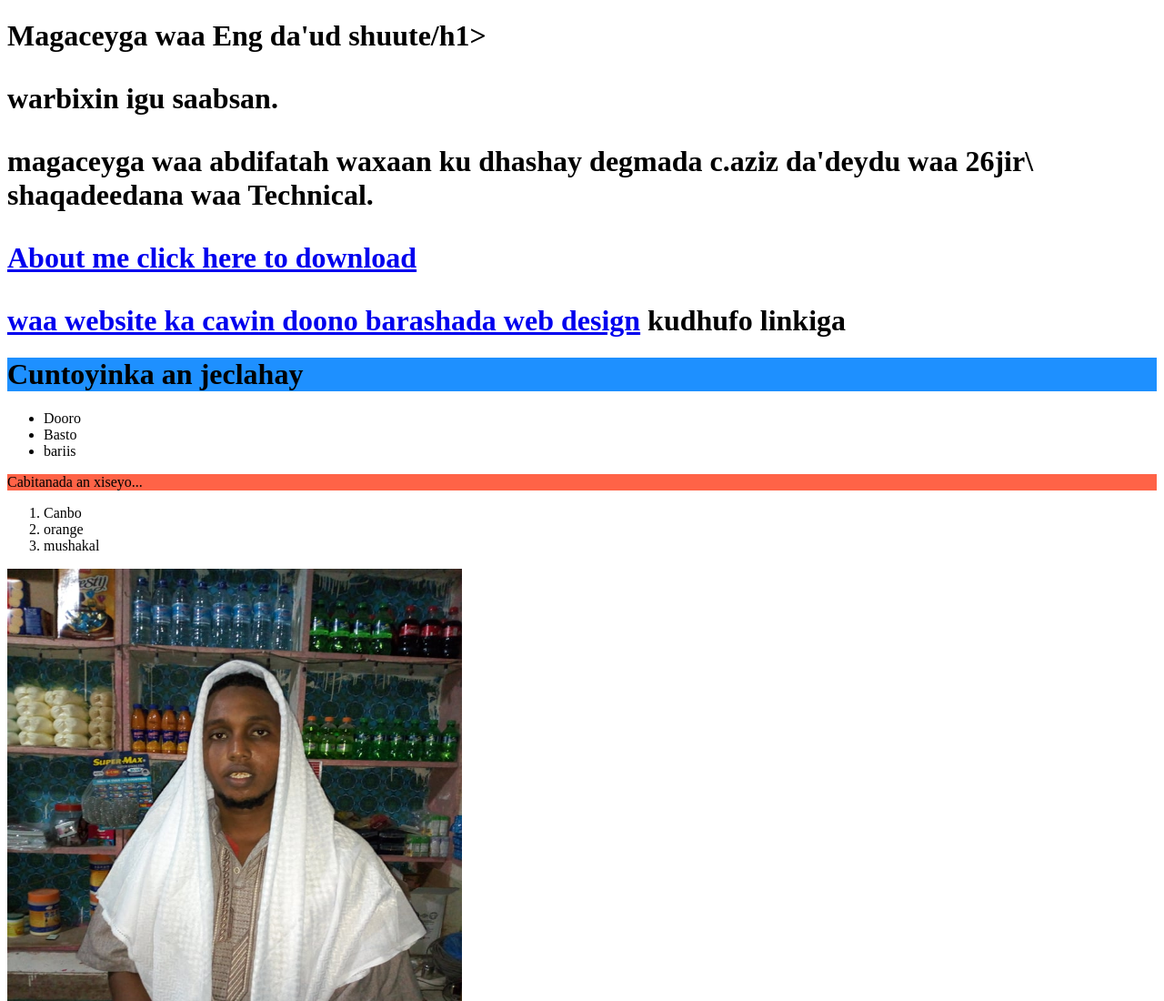
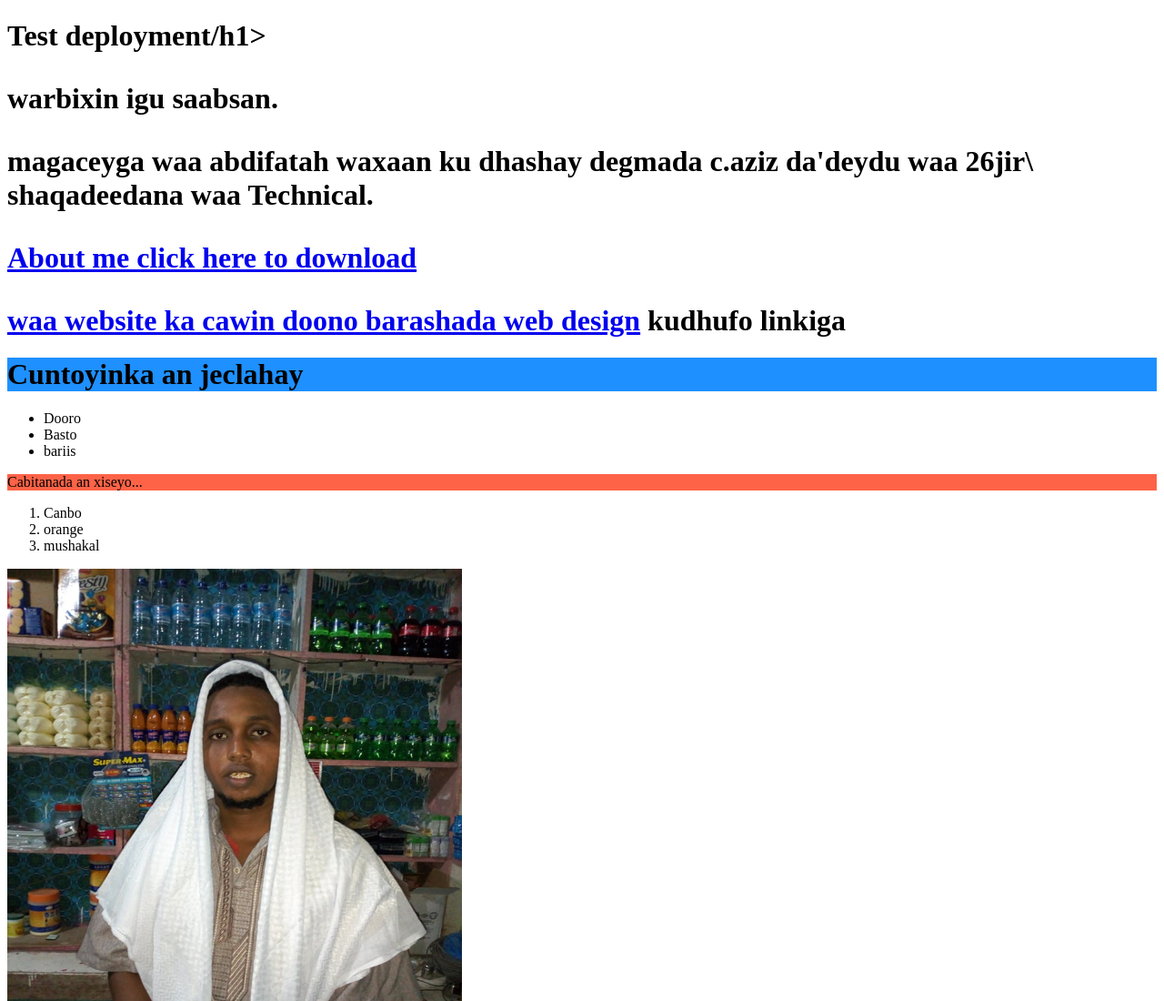
Before and after one commit to engilkacase/yesboss, a plain HTML site: page index.html in a window 1280 px wide. Shown: the top 1100 px of the page at 91% size. Drawn offline with Linux system fonts and the light colour scheme.

Commit message:
add   oo

```diff
--- a/index.html
+++ b/index.html
@@ -7,7 +7,7 @@
   <body>
 
 
-    <h1>Magaceyga waa Eng da'ud shuute/h1>
+    <h1>Test deployment/h1>
     <p>warbixin igu saabsan.</p>
     <p>magaceyga waa abdifatah waxaan ku dhashay degmada c.aziz da'deydu waa 26jir\
     shaqadeedana waa Technical.</p>
```
